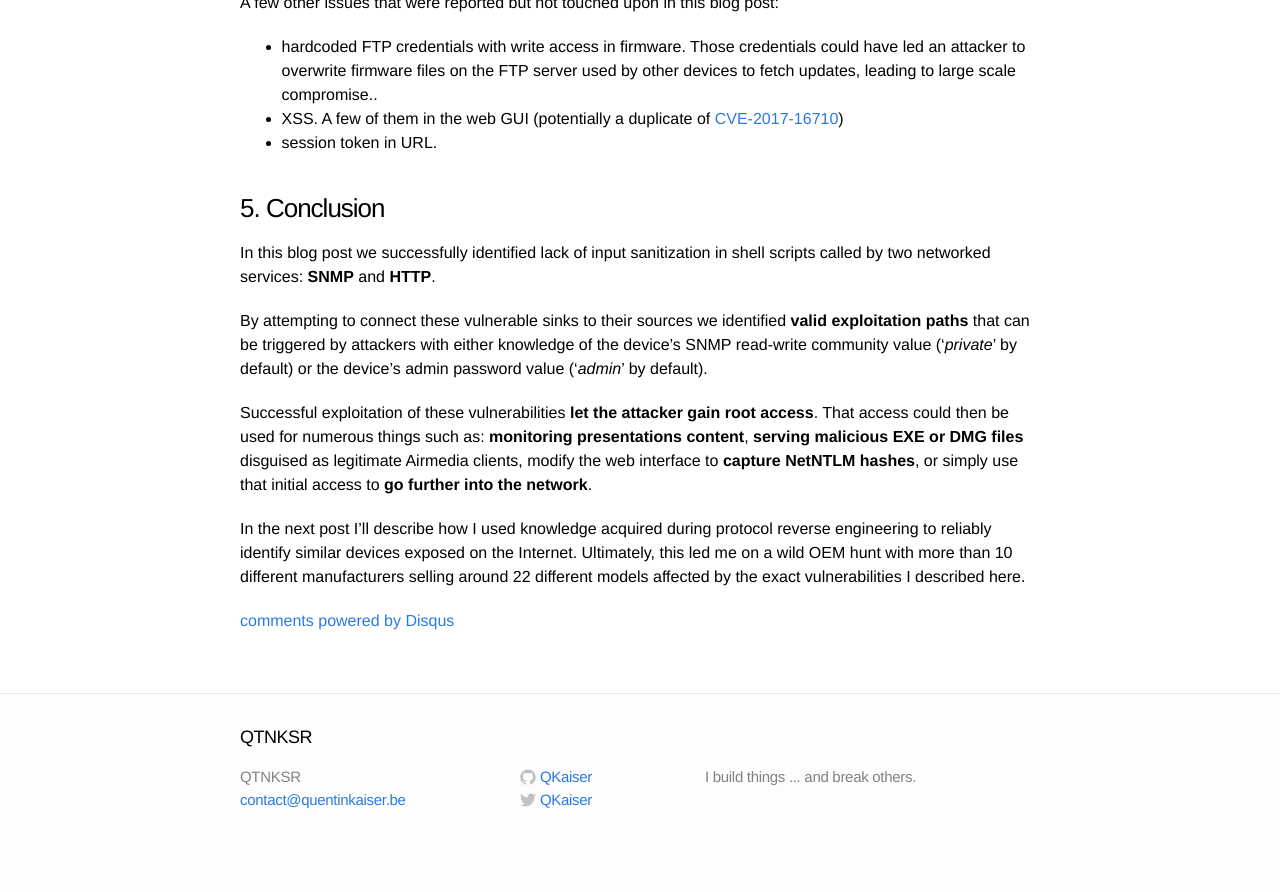
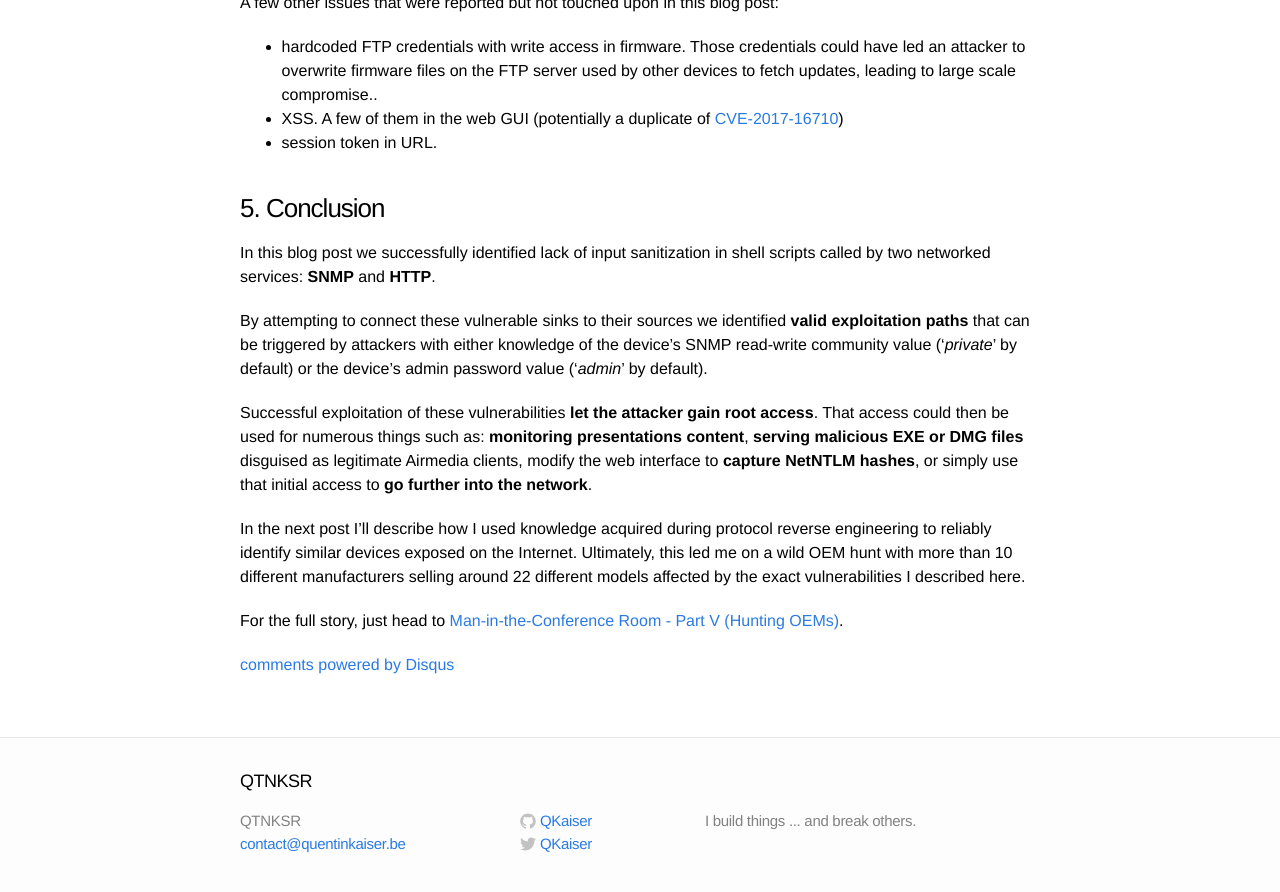
Before and after one commit to qkaiser/qkaiser.github.io, a Jekyll site: the page built from _posts/2018-08-21-awind-device-vrd.markdown, in a window 1280 px wide and 900 px high, scrolled down 14254 px. Shown: the top 892 px of the window. Built offline with Jekyll 4.4.1, drawn with Linux system fonts in a browser that asks for light colours; comment, search, counter and statistics services are not loaded; before the commit the page ends 15110 px from its top, so only the background shows below that.

Commit message:
Fix double slash.

```diff
--- a/_posts/2018-08-21-awind-device-hardware.markdown
+++ b/_posts/2018-08-21-awind-device-hardware.markdown
@@ -6,7 +6,7 @@
 categories: pentesting
 ---
 
-In this post I'll describe how I used hardware hacking techniques to get more information about the device and dump its internal storage. If you missed the introductory post you can find it here [Man-in-the-conference room - Part I (Introduction)]({{site.url}}/pentesting/2019/03/25/awind-device/). Let's start right away !
+In this post I'll describe how I used hardware hacking techniques to get more information about the device and dump its internal storage. If you missed the introductory post you can find it here [Man-in-the-conference room - Part I (Introduction)]({{site.url}}pentesting/2019/03/25/awind-device/). Let's start right away !
 
 If we remove the two enclosure screws and open it up, we immediately identify two pinout slots:
 
@@ -1137,4 +1137,4 @@
 
 We gained more insight about storage layout and boot process by analyzing the image dump. On top of that, we now have access to the root filesystem holding all the files and binaries. This means it's time to move onto the next step: **network assessment**.
 
-This will be covered in the third part of this blog series, you can find it at [Man-in-the-Conference Room - Part III (Network Assessment)]({{site.url}}/pentesting/2019/03/26/awind-device-network/).
+This will be covered in the third part of this blog series, you can find it at [Man-in-the-Conference Room - Part III (Network Assessment)]({{site.url}}pentesting/2019/03/26/awind-device-network/).
--- a/_posts/2018-08-21-awind-device-network.markdown
+++ b/_posts/2018-08-21-awind-device-network.markdown
@@ -8,8 +8,8 @@
 
 In this third installation of my blog series about wireless presentation devices, I’ll focus on how to discover exposed network services and how to reverse engineer proprietary network protocols. We'll rely on information gained during the two previous posts to do so. You can find those posts there:
 
-* [Man-in-the-conference room - Part I (Introduction)]({{site.url}}/pentesting/2019/03/25/awind-device/)
-* [Man-in-the-conference room - Part II (Hardware Hacking)]({{asset.url}}/pentesting/2019/03/25/awind-device-hardware/)
+* [Man-in-the-conference room - Part I (Introduction)]({{site.url}}pentesting/2019/03/25/awind-device/)
+* [Man-in-the-conference room - Part II (Hardware Hacking)]({{asset.url}}pentesting/2019/03/25/awind-device-hardware/)
 
 ## 1. Network Scan
 
@@ -771,4 +771,4 @@
 The next step will be even more fun as we'll dig into **vulnerability research and development**! Keep an eye on this blog, I'll release it on March 27th.
 
 
-You can find it at [Man-in-the-conference-room - Part IV (Vulnerability Research & Development)]({{site.url}}/pentesting/2019/03/27/awind-device-vrd/).
+You can find it at [Man-in-the-conference-room - Part IV (Vulnerability Research & Development)]({{site.url}}pentesting/2019/03/27/awind-device-vrd/).
--- a/_posts/2018-08-21-awind-device-oemhunt.markdown
+++ b/_posts/2018-08-21-awind-device-oemhunt.markdown
@@ -246,7 +246,7 @@
 * how many devices expose their web GUI ? how many of them uses default credentials ?
 * generic visualization of manufacturer distribution, model distribution per manufacturer, and version distribution per model
 
-I usually relied on matplotlib and a bit of Python to make such visualization (see the ones I made for [RabbitMQ]({{site.url}}/security/tool/2017/08/28/cottontail-release/) and [Node-RED]({{site.url}}/pentesting/2018/09/07/node-red-rce/) exposure) but this time was a bit more complex so I looked for easier ways to do it. I end up finding [Offensive ELK](https://github.com/marco-lancini/docker_offensive_elk) which is an ELK stack running on Docker container that can ingest Nmap results.
+I usually relied on matplotlib and a bit of Python to make such visualization (see the ones I made for [RabbitMQ]({{site.url}}security/tool/2017/08/28/cottontail-release/) and [Node-RED]({{site.url}}pentesting/2018/09/07/node-red-rce/) exposure) but this time was a bit more complex so I looked for easier ways to do it. I end up finding [Offensive ELK](https://github.com/marco-lancini/docker_offensive_elk) which is an ELK stack running on Docker container that can ingest Nmap results.
 
 A few script modification later I was able to ingest my script results and create wonderful dashboards such as the one below presenting vulnerable devices count and manufacturer distribution:
 
--- a/_posts/2018-08-21-awind-device-vrd.markdown
+++ b/_posts/2018-08-21-awind-device-vrd.markdown
@@ -9,7 +9,7 @@
 
 In this fourth installation of my blog series about wireless presentation devices we'll cover one of the part I really love: **vulnerability research and development**.
 
-I'll focus on network services discovered and reverse engineered in **part III** ([Man-in-the-conference-room - Part III (Network Assessment)]({{site.url}}/pentesting/2019/03/26/awind-device-network/)) and will use firmware dumps acquired during **part II** ([Man-in-the-conference-room - Part II (Hardware Hacking)]({{site.url}}pentesting/2019/03/25/awind-device-hardware/)). If you didn't read these previous posts, please do so :)
+I'll focus on network services discovered and reverse engineered in **part III** ([Man-in-the-conference-room - Part III (Network Assessment)]({{site.url}}pentesting/2019/03/26/awind-device-network/)) and will use firmware dumps acquired during **part II** ([Man-in-the-conference-room - Part II (Hardware Hacking)]({{site.url}}pentesting/2019/03/25/awind-device-hardware/)). If you didn't read these previous posts, please do so :)
 
 
 ### 1. Firmware Mount & Source Review
@@ -754,4 +754,4 @@
 
 In the next post I'll describe how I used knowledge acquired during protocol reverse engineering to reliably identify similar devices exposed on the Internet. Ultimately, this led me on a wild OEM hunt with more than 10 different manufacturers selling around 22 different models affected by the exact vulnerabilities I described here.
 
-<!-- For the full story, just head to [Man-in-the-Conference Room - Part V (Hunting OEMs)]({{site.url}}/pentesting/2018/08/21/awind-device-oemhunt/) -->
+For the full story, just head to [Man-in-the-Conference Room - Part V (Hunting OEMs)]({{site.url}}pentesting/2019/03/28/awind-device-oemhunt/).
--- a/_posts/2018-08-21-awind-device.markdown
+++ b/_posts/2018-08-21-awind-device.markdown
@@ -44,4 +44,4 @@
 
 I tried streaming a presentation from Windows and using their [Android app](https://play.google.com/store/apps/details?id=com.crestron.airmedia). You simply need to provide the device's IP and the four digits code displayed on screen to associate with the device. Everything worked as expected, but we still don't know what makes it tick.
 
-To uncover how the device works we will start with hardware hacking, which is the subject of my next blog post. You can find it [right here]({{site.url}}/pentesting/2019/03/25/awind-device-hardware/).
+To uncover how the device works we will start with hardware hacking, which is the subject of my next blog post. You can find it [right here]({{site.url}}pentesting/2019/03/25/awind-device-hardware/).
```
